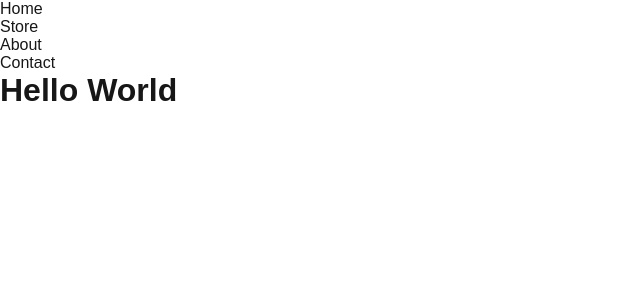
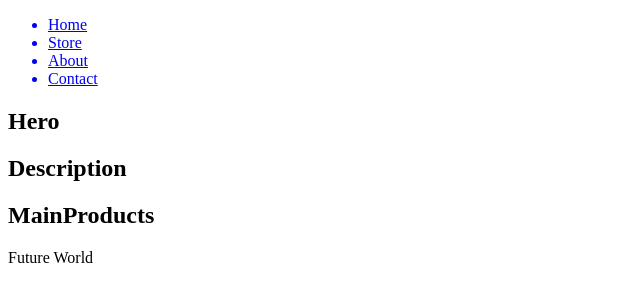
Before and after one commit to Hacybeyker/nextjs-store, a Next.js app: page / in a window 1280 px wide. Shown: the top 302 px of the page, without its empty margins (0-640 px from the left). Built offline with nearby package versions, Linux system fonts and the light colour scheme.

Commit message:
Elimina archivos de estilos globales y de página, y reemplaza el contenido de page.tsx con nuevos componentes: Hero, Description y MainProducts. Se añade un nuevo componente Footer en shared y se reorganiza la estructura de la aplicación para mejorar la modularidad.

```diff
--- a/src/app/globals.css
+++ /dev/null
@@ -1,42 +0,0 @@
-:root {
-  --background: #ffffff;
-  --foreground: #171717;
-}
-
-@media (prefers-color-scheme: dark) {
-  :root {
-    --background: #0a0a0a;
-    --foreground: #ededed;
-  }
-}
-
-html,
-body {
-  max-width: 100vw;
-  overflow-x: hidden;
-}
-
-body {
-  color: var(--foreground);
-  background: var(--background);
-  font-family: Arial, Helvetica, sans-serif;
-  -webkit-font-smoothing: antialiased;
-  -moz-osx-font-smoothing: grayscale;
-}
-
-* {
-  box-sizing: border-box;
-  padding: 0;
-  margin: 0;
-}
-
-a {
-  color: inherit;
-  text-decoration: none;
-}
-
-@media (prefers-color-scheme: dark) {
-  html {
-    color-scheme: dark;
-  }
-}
--- a/src/app/layout.tsx
+++ b/src/app/layout.tsx
@@ -1,17 +1,6 @@
 import type { Metadata } from 'next';
-import { Geist, Geist_Mono } from 'next/font/google';
-import './globals.css';
 import { Header } from '@/components/shared/Header';
-
-const geistSans = Geist({
-  variable: '--font-geist-sans',
-  subsets: ['latin'],
-});
-
-const geistMono = Geist_Mono({
-  variable: '--font-geist-mono',
-  subsets: ['latin'],
-});
+import { Footer } from '@/components/shared/Footer';
 
 export const metadata: Metadata = {
   title: 'Future World',
@@ -25,9 +14,10 @@
 }>) {
   return (
     <html lang="en">
-      <body className={`${geistSans.variable} ${geistMono.variable}`}>
+      <body>
         <Header />
         {children}
+        <Footer />
       </body>
     </html>
   );
--- a/src/app/page.module.css
+++ /dev/null
@@ -1,168 +0,0 @@
-.page {
-  --gray-rgb: 0, 0, 0;
-  --gray-alpha-200: rgba(var(--gray-rgb), 0.08);
-  --gray-alpha-100: rgba(var(--gray-rgb), 0.05);
-
-  --button-primary-hover: #383838;
-  --button-secondary-hover: #f2f2f2;
-
-  display: grid;
-  grid-template-rows: 20px 1fr 20px;
-  align-items: center;
-  justify-items: center;
-  min-height: 100svh;
-  padding: 80px;
-  gap: 64px;
-  font-family: var(--font-geist-sans);
-}
-
-@media (prefers-color-scheme: dark) {
-  .page {
-    --gray-rgb: 255, 255, 255;
-    --gray-alpha-200: rgba(var(--gray-rgb), 0.145);
-    --gray-alpha-100: rgba(var(--gray-rgb), 0.06);
-
-    --button-primary-hover: #ccc;
-    --button-secondary-hover: #1a1a1a;
-  }
-}
-
-.main {
-  display: flex;
-  flex-direction: column;
-  gap: 32px;
-  grid-row-start: 2;
-}
-
-.main ol {
-  font-family: var(--font-geist-mono);
-  padding-left: 0;
-  margin: 0;
-  font-size: 14px;
-  line-height: 24px;
-  letter-spacing: -0.01em;
-  list-style-position: inside;
-}
-
-.main li:not(:last-of-type) {
-  margin-bottom: 8px;
-}
-
-.main code {
-  font-family: inherit;
-  background: var(--gray-alpha-100);
-  padding: 2px 4px;
-  border-radius: 4px;
-  font-weight: 600;
-}
-
-.ctas {
-  display: flex;
-  gap: 16px;
-}
-
-.ctas a {
-  appearance: none;
-  border-radius: 128px;
-  height: 48px;
-  padding: 0 20px;
-  border: none;
-  border: 1px solid transparent;
-  transition:
-    background 0.2s,
-    color 0.2s,
-    border-color 0.2s;
-  cursor: pointer;
-  display: flex;
-  align-items: center;
-  justify-content: center;
-  font-size: 16px;
-  line-height: 20px;
-  font-weight: 500;
-}
-
-a.primary {
-  background: var(--foreground);
-  color: var(--background);
-  gap: 8px;
-}
-
-a.secondary {
-  border-color: var(--gray-alpha-200);
-  min-width: 158px;
-}
-
-.footer {
-  grid-row-start: 3;
-  display: flex;
-  gap: 24px;
-}
-
-.footer a {
-  display: flex;
-  align-items: center;
-  gap: 8px;
-}
-
-.footer img {
-  flex-shrink: 0;
-}
-
-/* Enable hover only on non-touch devices */
-@media (hover: hover) and (pointer: fine) {
-  a.primary:hover {
-    background: var(--button-primary-hover);
-    border-color: transparent;
-  }
-
-  a.secondary:hover {
-    background: var(--button-secondary-hover);
-    border-color: transparent;
-  }
-
-  .footer a:hover {
-    text-decoration: underline;
-    text-underline-offset: 4px;
-  }
-}
-
-@media (max-width: 600px) {
-  .page {
-    padding: 32px;
-    padding-bottom: 80px;
-  }
-
-  .main {
-    align-items: center;
-  }
-
-  .main ol {
-    text-align: center;
-  }
-
-  .ctas {
-    flex-direction: column;
-  }
-
-  .ctas a {
-    font-size: 14px;
-    height: 40px;
-    padding: 0 16px;
-  }
-
-  a.secondary {
-    min-width: auto;
-  }
-
-  .footer {
-    flex-wrap: wrap;
-    align-items: center;
-    justify-content: center;
-  }
-}
-
-@media (prefers-color-scheme: dark) {
-  .logo {
-    filter: invert();
-  }
-}
--- a/src/app/page.tsx
+++ b/src/app/page.tsx
@@ -1,9 +1,13 @@
-import styles from './page.module.css';
+import { Hero } from '@/components/home/Hero';
+import { Description } from '@/components/home/Description';
+import { MainProducts } from '@/components/home/MainProducts';
 
 export default function Home() {
   return (
-    <main className={styles.main}>
-      <h1>Hello World</h1>
+    <main>
+      <Hero />
+      <Description />
+      <MainProducts />
     </main>
   );
 }
--- /dev/null
+++ b/src/components/home/Description/Description.tsx
@@ -0,0 +1,7 @@
+export const Description = () => {
+  return (
+    <section>
+      <h1>Description</h1>
+    </section>
+  );
+};
--- /dev/null
+++ b/src/components/home/Description/index.ts
@@ -0,0 +1 @@
+export { Description } from './Description';
--- /dev/null
+++ b/src/components/home/Hero/Hero.tsx
@@ -0,0 +1,7 @@
+export const Hero = () => {
+  return (
+    <section>
+      <h1>Hero</h1>
+    </section>
+  );
+};
--- /dev/null
+++ b/src/components/home/Hero/index.ts
@@ -0,0 +1 @@
+export { Hero } from './Hero';
--- /dev/null
+++ b/src/components/home/MainProducts/MainProducts.tsx
@@ -0,0 +1,7 @@
+export const MainProducts = () => {
+  return (
+    <section>
+      <h1>MainProducts</h1>
+    </section>
+  );
+};
--- /dev/null
+++ b/src/components/home/MainProducts/index.ts
@@ -0,0 +1 @@
+export { MainProducts } from './MainProducts';
--- /dev/null
+++ b/src/components/shared/Footer/Footer.tsx
@@ -0,0 +1,7 @@
+export const Footer = () => {
+  return (
+    <footer>
+      <p>Future World</p>
+    </footer>
+  );
+};
--- /dev/null
+++ b/src/components/shared/Footer/index.ts
@@ -0,0 +1 @@
+export { Footer } from './Footer';
```
